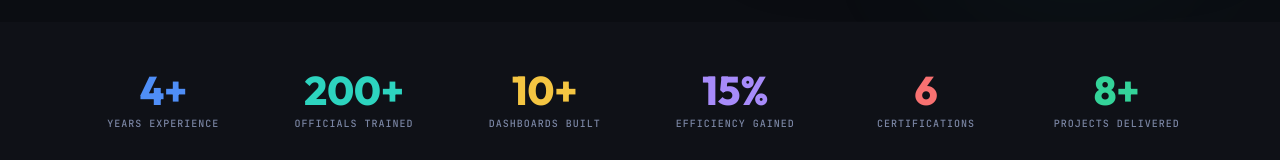
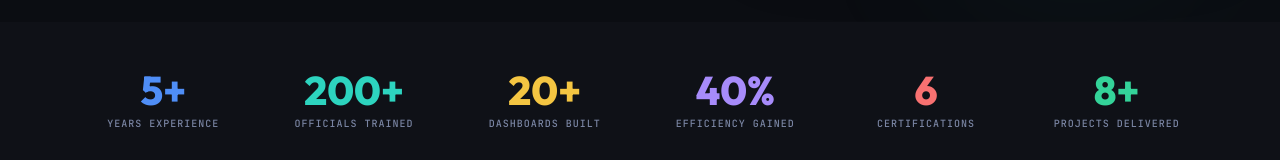
Before and after one commit to AmithGowda04/amithgowdaportfolio, a React (Vite) app: page / in a window 1280 px wide. Shown: the part 778-938 px from the top of the page. Built offline with nearby package versions, Linux system fonts and the light colour scheme.

Commit message:
Update stats: 5+ years, 20+ dashboards, 40% efficiency
https://claude.ai/code/session_01RU3djYqT7ZNYSgEf4XAwjm

```diff
--- a/src/components/StatsBand.tsx
+++ b/src/components/StatsBand.tsx
@@ -1,10 +1,10 @@
 import React from "react";
 
 const stats = [
-  { num: "4+", label: "Years Experience", color: "var(--blue)" },
+  { num: "5+", label: "Years Experience", color: "var(--blue)" },
   { num: "200+", label: "Officials Trained", color: "var(--teal)" },
-  { num: "10+", label: "Dashboards Built", color: "var(--gold)" },
-  { num: "15%", label: "Efficiency Gained", color: "var(--violet)" },
+  { num: "20+", label: "Dashboards Built", color: "var(--gold)" },
+  { num: "40%", label: "Efficiency Gained", color: "var(--violet)" },
   { num: "6", label: "Certifications", color: "var(--rose)" },
   { num: "8+", label: "Projects Delivered", color: "var(--green)" },
 ];
```
